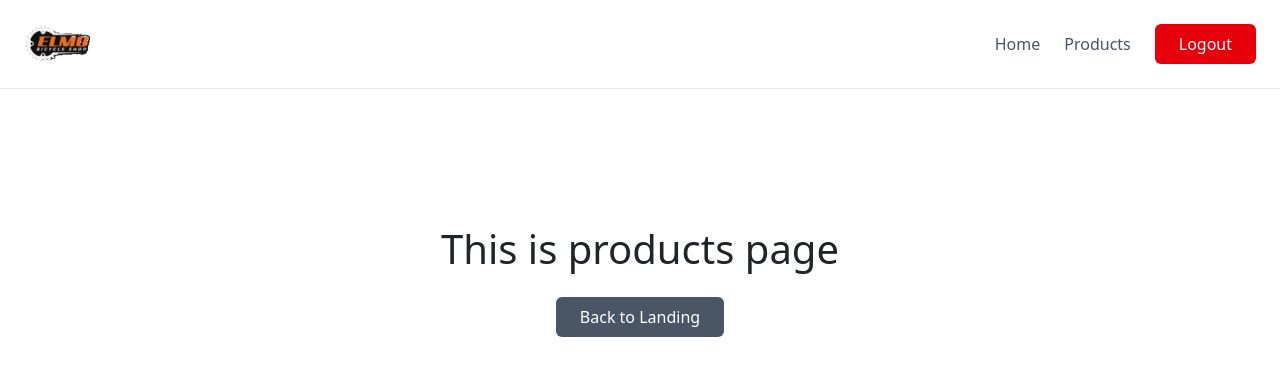
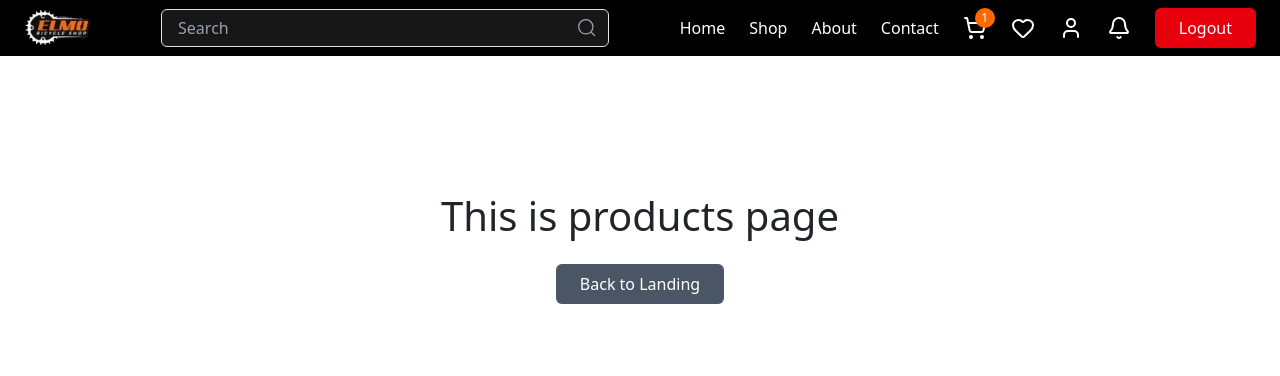
Before and after one commit to lakbaycavite/elmo-bicycle-shop-web, a React (Vite) app: page /customer/products in a window 1280 px wide. Shown: the top 376 px of the page. Built offline with nearby package versions, Linux system fonts and the light colour scheme.

Commit message:
REFACTOR: navbar to support customer home as well

```diff
--- a/src/components/Drawer.jsx
+++ b/src/components/Drawer.jsx
@@ -1,10 +1,19 @@
 import React from 'react';
+import { ShoppingCart, Heart, User, Bell } from 'lucide-react';
 import NavLinks from './NavLinks';
 import SearchBar from './SearchBar';
 import AuthButtons from './AuthButtons';
 
-function Drawer({ open, onClose, onLogin, onSignup }) {
+function Drawer({ open, onClose, onLogin, onSignup, isLoggedIn = false }) {
   if (!open) return null;
+
+  // Handlers for logged-in user actions
+  const handleCart = () => { onClose(); /* navigate to cart */ };
+  const handleWishlist = () => { onClose(); /* navigate to wishlist */ };
+  const handleProfile = () => { onClose(); /* navigate to profile */ };
+  const handleNotifications = () => { onClose(); /* navigate to notifications */ };
+  const handleLogout = () => { onClose(); /* navigate to logout */ };
+
   return (
     <div className="fixed inset-0 z-50 flex">
       {/* Overlay */}
@@ -23,8 +32,50 @@ function Drawer({ open, onClose, onLogin, onSignup }) {
         {/* Content with top margin to avoid close button */}
         <div className="mt-12 flex flex-col gap-8">
           <SearchBar className="mb-4" />
-          <NavLinks className="flex-col gap-4" onClick={onClose} />
-          <AuthButtons onLogin={onLogin} onSignup={onSignup} className="mt-8" />
+          <NavLinks className="flex-col gap-4" isLoggedIn={isLoggedIn} />
+
+          {isLoggedIn ? (
+            // Logged-in user icons
+            <div className="flex flex-col gap-4 mt-8">
+              <button
+                onClick={handleCart}
+                className="flex items-center gap-3 text-white hover:text-orange-500"
+              >
+                <ShoppingCart size={24} />
+                <span>Cart (1)</span>
+              </button>
+              <button
+                onClick={handleWishlist}
+                className="flex items-center gap-3 text-white hover:text-orange-500"
+              >
+                <Heart size={24} />
+                <span>Wishlist</span>
+              </button>
+              <button
+                onClick={handleProfile}
+                className="flex items-center gap-3 text-white hover:text-orange-500"
+              >
+                <User size={24} />
+                <span>Profile</span>
+              </button>
+              <button
+                onClick={handleNotifications}
+                className="flex items-center gap-3 text-white hover:text-orange-500"
+              >
+                <Bell size={24} />
+                <span>Notifications</span>
+              </button>
+              <button
+                onClick={handleLogout}
+                className="px-4 py-2 bg-red-600 text-white rounded hover:bg-red-700 mt-4"
+              >
+                Logout
+              </button>
+            </div>
+          ) : (
+            // Auth buttons for logged-out users
+            <AuthButtons onLogin={onLogin} onSignup={onSignup} className="mt-8" />
+          )}
         </div>
       </div>
       <style>{`
--- a/src/components/NavLinks.jsx
+++ b/src/components/NavLinks.jsx
@@ -1,12 +1,75 @@
 import React from 'react';
+import { useNavigate } from 'react-router-dom';
 
-function NavLinks({ className = '', onClick }) {
+function NavLinks({ className = '', isLoggedIn = false }) {
+  const navigate = useNavigate();
+
+  const handleNavigation = (route) => {
+    if (isLoggedIn) {
+      // For logged-in users, navigate to customer routes
+      switch (route) {
+        case 'home':
+          navigate('/customer/home');
+          break;
+        case 'shop':
+          navigate('/customer/products');
+          break;
+        case 'about':
+          navigate('/customer/about');
+          break;
+        case 'contact':
+          navigate('/customer/contact');
+          break;
+        default:
+          navigate('/customer/home');
+      }
+    } else {
+      // For logged-out users, navigate to pre-auth routes
+      switch (route) {
+        case 'home':
+          navigate('/');
+          break;
+        case 'shop':
+          navigate('/products');
+          break;
+        case 'about':
+          navigate('/about');
+          break;
+        case 'contact':
+          navigate('/contact');
+          break;
+        default:
+          navigate('/');
+      }
+    }
+  };
+
   return (
     <div className={`flex flex-col md:flex-row gap-6 ${className}`}>
-      <button className="text-white hover:text-orange-500 font-normal" onClick={onClick}>Home</button>
-      <button className="text-white hover:text-orange-500 font-normal" onClick={onClick}>Shop</button>
-      <button className="text-white hover:text-orange-500 font-normal" onClick={onClick}>About</button>
-      <button className="text-white hover:text-orange-500 font-normal" onClick={onClick}>Contact</button>
+      <button
+        className="text-white hover:text-orange-500 font-normal"
+        onClick={() => handleNavigation('home')}
+      >
+        Home
+      </button>
+      <button
+        className="text-white hover:text-orange-500 font-normal"
+        onClick={() => handleNavigation('shop')}
+      >
+        Shop
+      </button>
+      <button
+        className="text-white hover:text-orange-500 font-normal"
+        onClick={() => handleNavigation('about')}
+      >
+        About
+      </button>
+      <button
+        className="text-white hover:text-orange-500 font-normal"
+        onClick={() => handleNavigation('contact')}
+      >
+        Contact
+      </button>
     </div>
   );
 }
--- a/src/components/Navbar.jsx
+++ b/src/components/Navbar.jsx
@@ -1,11 +1,12 @@
 import { useNavigate } from 'react-router-dom'
 import { useState, useEffect } from 'react';
+import { ShoppingCart, Heart, User, Bell } from 'lucide-react';
 import NavLinks from './NavLinks';
 import SearchBar from './SearchBar';
 import AuthButtons from './AuthButtons';
 import Drawer from './Drawer';
 
-function Navbar({ isLoggedIn = false, userType = "customer" }) {
+function Navbar({ isLoggedIn = false }) {
   const navigate = useNavigate();
   const [drawerOpen, setDrawerOpen] = useState(false);
 
@@ -25,53 +26,19 @@ function Navbar({ isLoggedIn = false, userType = "customer" }) {
   const handleLogin = () => { setDrawerOpen(false); navigate('/login'); };
   const handleSignup = () => { setDrawerOpen(false); navigate('/signup'); };
 
-  if (isLoggedIn) {
-    // Post-auth navbar (for customers)
-    return (
-      <nav className="bg-white border-b border-gray-200 px-6 py-4">
-        <div className="flex justify-between items-center">
-          {/* Logo */}
-          <div className="flex items-center cursor-pointer" onClick={() => navigate('/customer/home')}>
-            <img
-              src="/images/logos/elmo.png"
-              alt="Elmo Bicycle Shop"
-              className="h-10 w-auto"
-            />
-          </div>
+  // Handlers for logged-in user actions
+  const handleCart = () => { setDrawerOpen(false); navigate('/customer/cart'); };
+  const handleWishlist = () => { setDrawerOpen(false); navigate('/customer/wishlist'); };
+  const handleProfile = () => { setDrawerOpen(false); navigate('/customer/profile'); };
+  const handleNotifications = () => { setDrawerOpen(false); navigate('/customer/notifications'); };
+  const handleLogout = () => { setDrawerOpen(false); navigate('/'); };
 
-          {/* Navigation Links */}
-          <div className="flex items-center gap-6">
-            <button
-              onClick={() => navigate('/customer/home')}
-              className="text-gray-600 hover:text-orange-600"
-            >
-              Home
-            </button>
-            <button
-              onClick={() => navigate('/customer/products')}
-              className="text-gray-600 hover:text-orange-600"
-            >
-              Products
-            </button>
-            <button
-              onClick={() => navigate('/')}
-              className="px-4 py-2 bg-red-600 text-white rounded hover:bg-red-700"
-            >
-              Logout
-            </button>
-          </div>
-        </div>
-      </nav>
-    )
-  }
-
-  // Pre-auth navbar (for homepage)
   return (
     <>
       <nav className="bg-black px-6 py-2">
         <div className="flex justify-between items-center">
           {/* Logo */}
-          <div className="flex items-center cursor-pointer" onClick={() => navigate('/')}>
+          <div className="flex items-center cursor-pointer" onClick={() => navigate(isLoggedIn ? '/customer/home' : '/')}>
             <img
               src="/images/logos/elmo.png"
               alt="Elmo Bicycle Shop"
@@ -84,10 +51,51 @@ function Navbar({ isLoggedIn = false, userType = "customer" }) {
             <SearchBar />
           </div>
 
-          {/* Navigation Links & Auth Buttons (hidden on small screens) */}
+          {/* Navigation Links & Right-side Buttons (hidden on small screens) */}
           <div className="hidden md:flex items-center gap-6">
-            <NavLinks />
-            <AuthButtons onLogin={handleLogin} onSignup={handleSignup} />
+            <NavLinks isLoggedIn={isLoggedIn} />
+
+            {isLoggedIn ? (
+              // Logged-in user icons
+              <div className="flex items-center gap-4">
+                <button
+                  onClick={handleCart}
+                  className="text-white hover:text-orange-500 relative"
+                >
+                  <ShoppingCart size={24} />
+                  <span className="absolute -top-2 -right-2 bg-orange-500 text-white text-xs rounded-full h-5 w-5 flex items-center justify-center">
+                    1
+                  </span>
+                </button>
+                <button
+                  onClick={handleWishlist}
+                  className="text-white hover:text-orange-500"
+                >
+                  <Heart size={24} />
+                </button>
+                <button
+                  onClick={handleProfile}
+                  className="text-white hover:text-orange-500"
+                >
+                  <User size={24} />
+                </button>
+                <button
+                  onClick={handleNotifications}
+                  className="text-white hover:text-orange-500"
+                >
+                  <Bell size={24} />
+                </button>
+                <button
+                  onClick={handleLogout}
+                  className="px-4 py-2 bg-red-600 text-white rounded hover:bg-red-700 ml-2"
+                >
+                  Logout
+                </button>
+              </div>
+            ) : (
+              // Auth buttons for logged-out users
+              <AuthButtons onLogin={handleLogin} onSignup={handleSignup} />
+            )}
           </div>
 
           {/* Hamburger Menu Icon (only on small screens) */}
@@ -100,7 +108,7 @@ function Navbar({ isLoggedIn = false, userType = "customer" }) {
           </div>
         </div>
       </nav>
-      <Drawer open={drawerOpen} onClose={() => setDrawerOpen(false)} onLogin={handleLogin} onSignup={handleSignup} />
+      <Drawer open={drawerOpen} onClose={() => setDrawerOpen(false)} onLogin={handleLogin} onSignup={handleSignup} isLoggedIn={isLoggedIn} />
     </>
   )
 }
--- a/src/pages/post-auth/Home.jsx
+++ b/src/pages/post-auth/Home.jsx
@@ -7,17 +7,18 @@ function Home() {
   return (
     <div className="min-h-screen bg-white">
       {/* Navbar */}
-      <Navbar isLoggedIn={true} userType="customer" />
+      <Navbar isLoggedIn={true} />
 
       {/* Main Content */}
       <div className="flex items-center justify-center h-96">
         <div className="text-center">
-          <h1 className="text-2xl text-gray-900 mb-4">This is customer home page</h1>
+          <h1 className="text-2xl text-gray-900 mb-4">Welcome to Elmo Bicycle Shop</h1>
+          <p className="text-gray-600 mb-6">Your one-stop destination for quality bicycles and accessories</p>
           <button
-            onClick={() => navigate('/')}
-            className="px-4 py-2 bg-gray-600 text-white rounded hover:bg-gray-700"
+            onClick={() => navigate('/customer/products')}
+            className="px-6 py-3 bg-orange-600 text-white rounded hover:bg-orange-700"
           >
-            Back to Landing
+            Browse Products
           </button>
         </div>
       </div>
```
